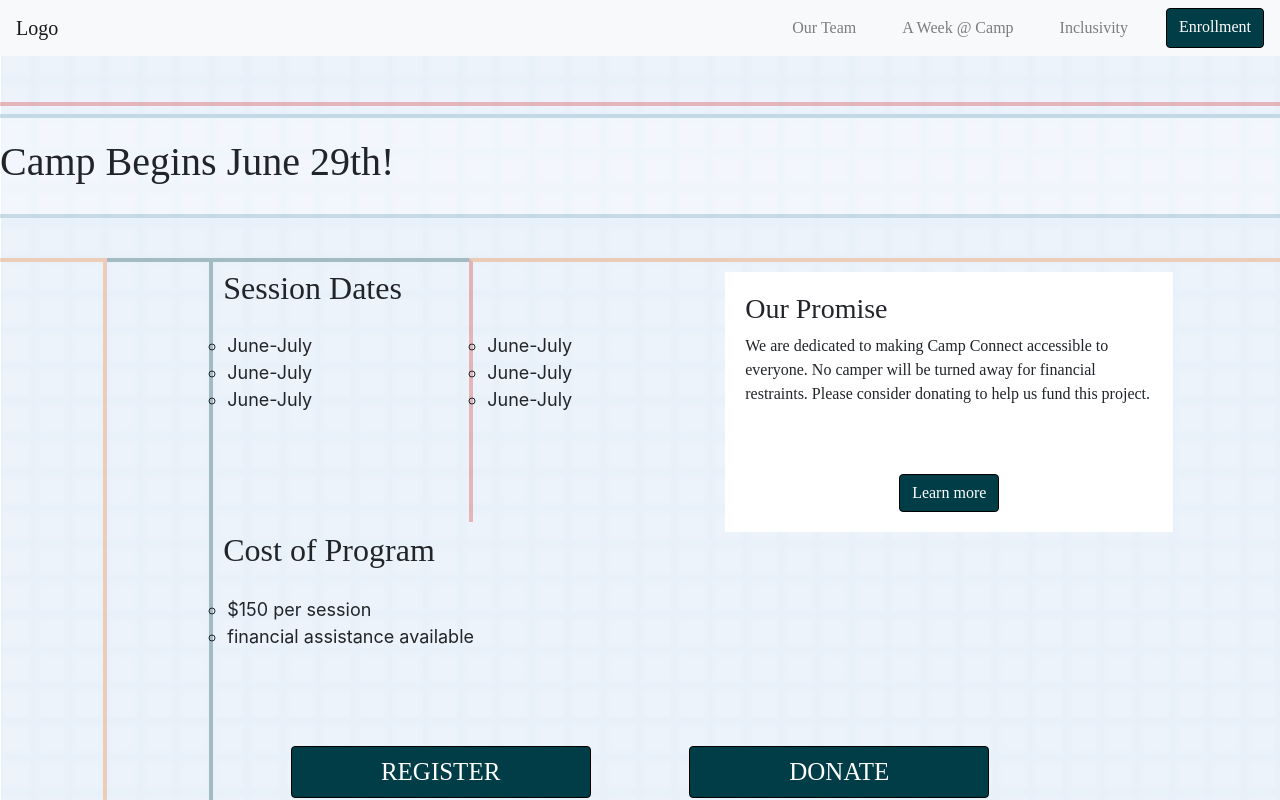
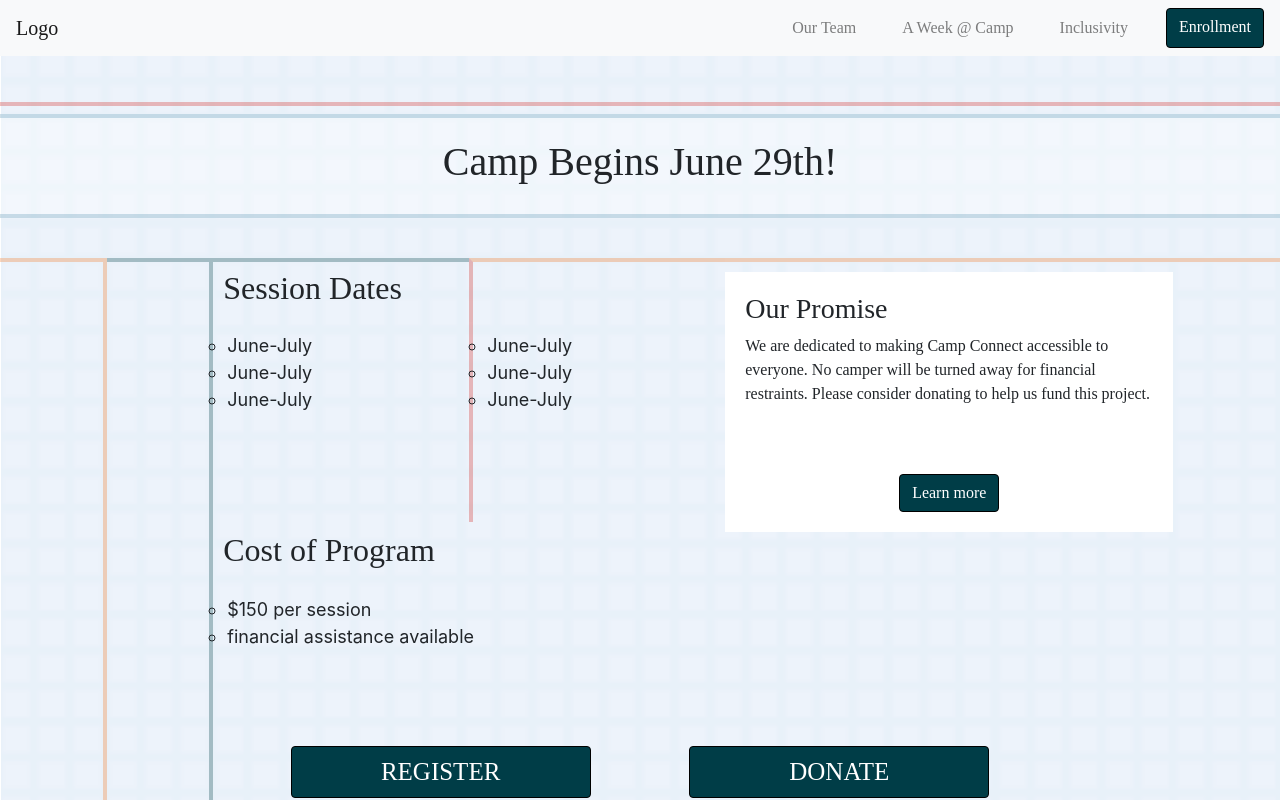
Before and after one commit to schen9981/camp-connect, a React (Create React App) app in the folder camp-connect/: page /enroll in a window 1280 px wide. Shown: the top 800 px of the page. Built offline with nearby package versions, Linux system fonts and the light colour scheme.

Commit message:
quick fix lmao this is last push

```diff
--- a/camp-connect/src/pages/Enroll/Enroll.tsx
+++ b/camp-connect/src/pages/Enroll/Enroll.tsx
@@ -10,7 +10,7 @@ type EnrollPageState = {};
 export default class Enroll extends React.Component<
   EnrollPageProps,
   EnrollPageState
-> {
+  > {
   constructor(props: EnrollPageProps) {
     super(props);
     this.state = {};
@@ -21,7 +21,7 @@ export default class Enroll extends React.Component<
       <div>
         <div className="spacer"></div>
         <div className="header">
-          <h1>Camp Begins June 29th!</h1>
+          <h1 style={{ textAlign: "center" }}>Camp Begins June 29th!</h1>
         </div>
         <DetailsGrid />
         <JoinEmailList />
```
